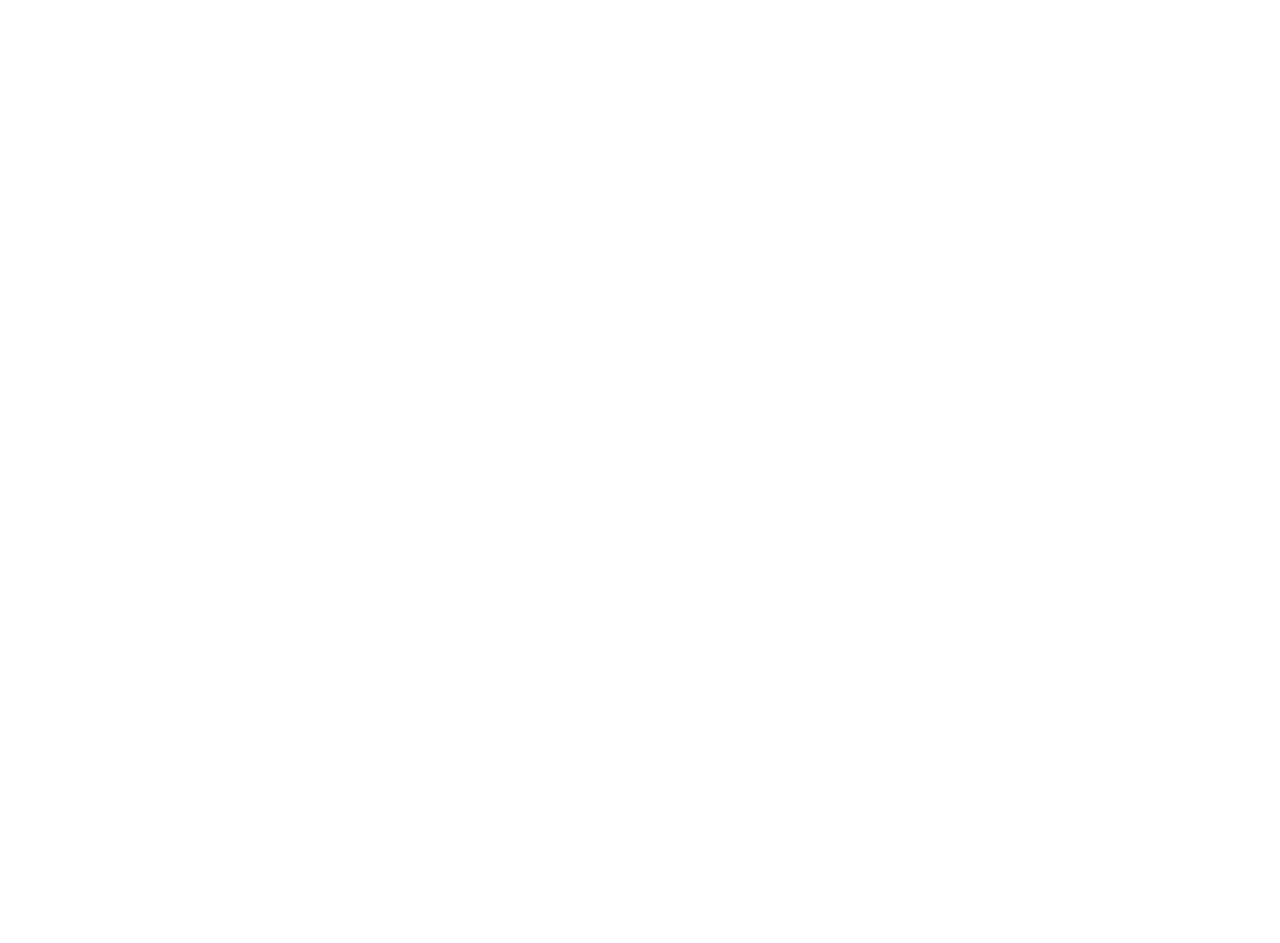
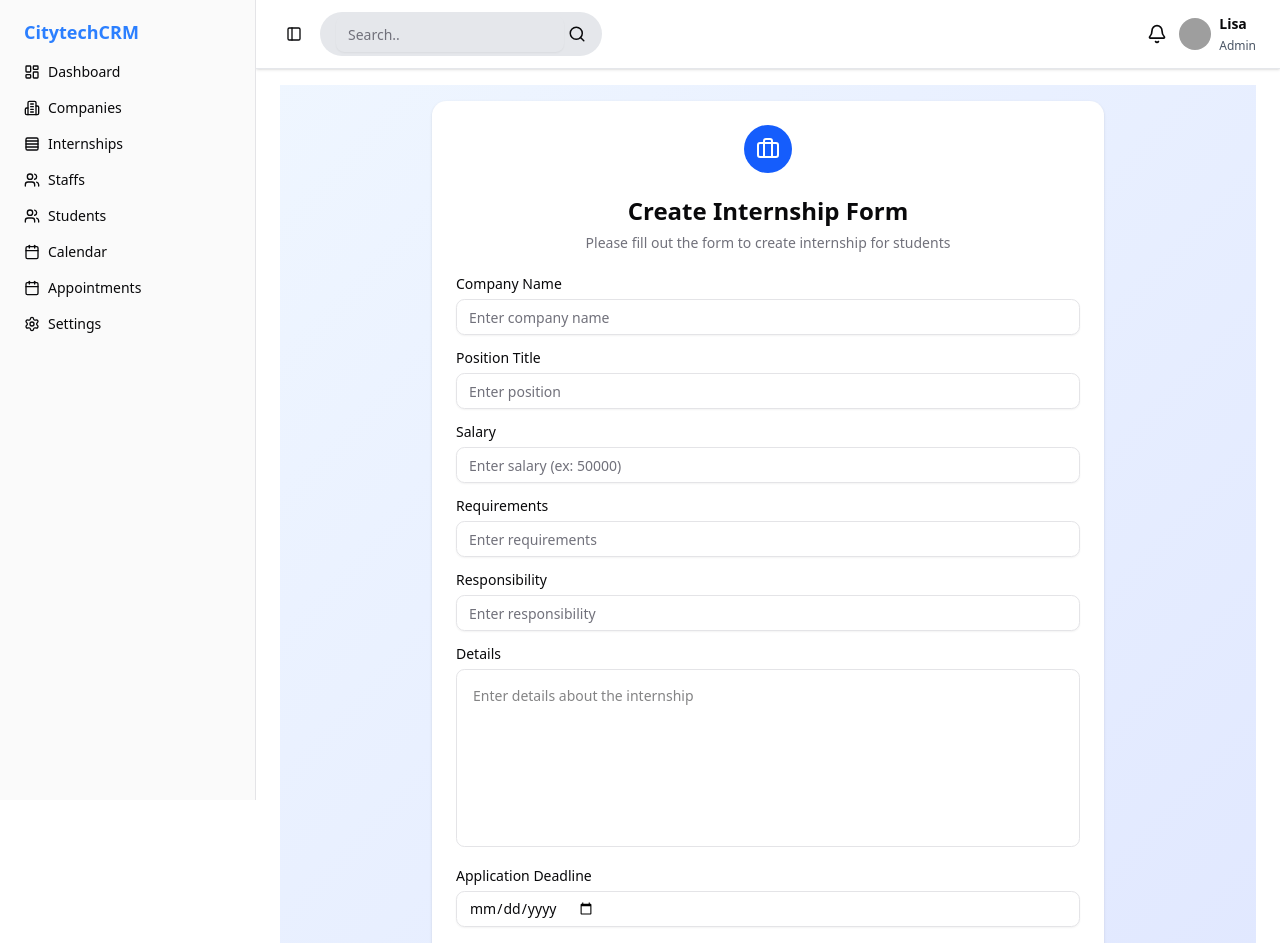
Before and after one commit to CUNY2XTECH-CITYTECH/CRM-ttpr-frontend, a React (Vite) app in the folder frontend/: page /internshipForm in a window 1280 px wide. Before the commit this address had no page. Shown: the top 943 px of the page. Before the commit the page ends 800 px from the top, so only its background shows below. Built offline with nearby package versions, Linux system fonts and the light colour scheme; grey boxes are pictures that could not be loaded.

Commit message:
internship

```diff
--- a/frontend/src/main.jsx
+++ b/frontend/src/main.jsx
@@ -4,14 +4,15 @@
 import App from './App.jsx'
 import { BrowserRouter, Routes, Route } from 'react-router'
 import LoginPage from './pages/students/signIn'
+import InternshipForm from './pages/admin/internshipForm.jsx'
 
 createRoot(document.getElementById('root')).render(
   <StrictMode>
     <BrowserRouter>
       <Routes>
         <Route path="/" element={<App />} />
-        <Route path="/signIn" element={<LoginPage />}/>
-      // add your pages here
+        <Route path="/signIn" element={<LoginPage />} />
+        <Route path="/internshipForm" element={<InternshipForm />} />
       </Routes>
     </BrowserRouter>
   </StrictMode>,
--- /dev/null
+++ b/frontend/src/pages/admin/internshipForm.jsx
@@ -0,0 +1,148 @@
+import { useState } from "react"
+import { Button } from "@/components/ui/button"
+import { Card, CardContent, CardDescription, CardHeader, CardTitle } from "@/components/ui/card"
+import { Input } from "@/components/ui/input"
+import { Label } from "@/components/ui/label"
+import { GraduationCap, Users, Briefcase } from "lucide-react"
+import Layout from "../../components/layout"
+
+
+export default function InternshipForm() {
+const [company, setCompany] = useState("")
+const [position, setPosition] = useState("")
+const [salary, setSalary] = useState("")
+const [requirements, setRequirements] = useState("")
+const [responsibility, setResponsibility] = useState("")
+const [details, setDetails] = useState("")
+const [applicationDeadline, setApplicationDeadline] = useState("")
+const [tags, setTags] = useState("")
+
+    return (
+   <Layout>
+    <div className="min-h-screen bg-gradient-to-br from-blue-50 to-indigo-100 flex items-center justify-center p-4">
+        <Card className="w-full max-w-2xl bg-white border-0">
+            <CardHeader className="text-center">
+                <div className="mx-auto mb-4 w-12 h-12 bg-blue-600 rounded-full flex items-center justify-center">
+                    <Briefcase className="w-6 h-6 text-white" />
+                </div>
+                <CardTitle className="text-2xl font-bold">Create Internship Form</CardTitle>
+                <CardDescription>Please fill out the form to create internship for students</CardDescription>
+            </CardHeader>
+            <CardContent>
+                <form className="space-y-4">
+                    <div className="space-y-2">
+                        <Label htmlFor="company">Company Name</Label>
+                        <Input
+                            id="company"
+                            type="text"
+                            placeholder="Enter company name"
+                            value={company}
+                            onChange={(e) => setCompany(e.target.value)}
+                            required
+                        />
+                    </div>
+
+                    <div className="space-y-2">
+                        <Label htmlFor="position">Position Title</Label>
+                        <Input
+                            id="position"
+                            type="text"
+                            placeholder="Enter position"
+                            value={position}
+                            onChange={(e) => setPosition(e.target.value)}
+                            required
+                        />
+                    </div>
+
+                    <div className="space-y-2">
+                        <Label htmlFor="salary">Salary</Label>
+                        <Input
+                            id="salary"
+                            type="text"
+                            placeholder="Enter salary (ex: 50000)"
+                            value={salary}
+                            onChange={(e) => setSalary(e.target.value)}
+                        />
+                    </div>
+
+                    <div className="space-y-2">
+                        <Label htmlFor="requirements">Requirements</Label>
+                        <Input
+                            id="requirements"
+                            type="text"
+                            placeholder="Enter requirements"
+                            value={requirements}
+                            onChange={(e) => setRequirements(e.target.value)}
+                            required
+                        />
+                    </div>
+
+                    <div className="space-y-2">
+                        <Label htmlFor="responsibility">Responsibility</Label>
+                        <Input
+                            id="responsibility"
+                            type="text"
+                            placeholder="Enter responsibility"
+                            value={responsibility}
+                            onChange={(e) => setResponsibility(e.target.value)}
+                        />
+                    </div>
+
+                    <div className="space-y-2">
+                        <Label htmlFor="details">Details</Label>
+                        <textarea
+                            id="details"
+                            placeholder="Enter details about the internship"
+                            value={details}
+                            onChange={(e) => setDetails(e.target.value)}
+                            className="w-full min-h-[150px] p-4 border rounded-md placeholder:text-sm focus:ring-2 focus:ring-blue-500 focus:border-transparent resize-none"
+                            rows={6}
+                            required
+                        />
+                    </div>
+
+                    <div className="space-y-2">
+                        <Label htmlFor="applicationDeadline">Application Deadline</Label>
+                        <Input
+                            id="applicationDeadline"
+                            type="date"
+                            value={applicationDeadline}
+                            onChange={(e) => setApplicationDeadline(e.target.value)}
+                            required
+                        />
+                    </div>
+                    <div className="space-y-2">
+                        <Label htmlFor="tags">Tags</Label>
+                        <Input
+                            id="tags"
+                            type="text"
+                            placeholder="Enter tags (comma separated)"
+                            value={tags}
+                            onChange={(e) => setTags(e.target.value)}
+                        />
+                        {tags && (
+                            <div className="flex flex-wrap gap-2 mt-2">
+                                {tags.split(',').map((tag, index) => (
+                                    tag.trim() && (
+                                        <span
+                                            key={index}
+                                            className="inline-flex items-center px-3 py-1 rounded-full text-sm font-medium bg-blue-100 text-blue-800 border"
+                                        >
+                                            {tag.trim()}
+                                        </span>
+                                    )
+                                ))}
+                            </div>
+                        )}
+                    </div>
+
+                    <Button type="submit" className="w-full mt-6">
+                        Create Internship Posting
+                    </Button>
+                </form>
+            </CardContent>
+        </Card>
+    </div>
+   </Layout>
+    )
+}
--- a/frontend/src/pages/students/signIn.jsx
+++ b/frontend/src/pages/students/signIn.jsx
@@ -14,6 +14,7 @@
   const [password, setPassword] = useState("")
   const [name, setName] = useState("")
   const [role, setRole] = useState("student")
+
 
   return (
     <div className="min-h-screen bg-gradient-to-br from-blue-50 to-indigo-100 flex items-center justify-center p-4">
```
